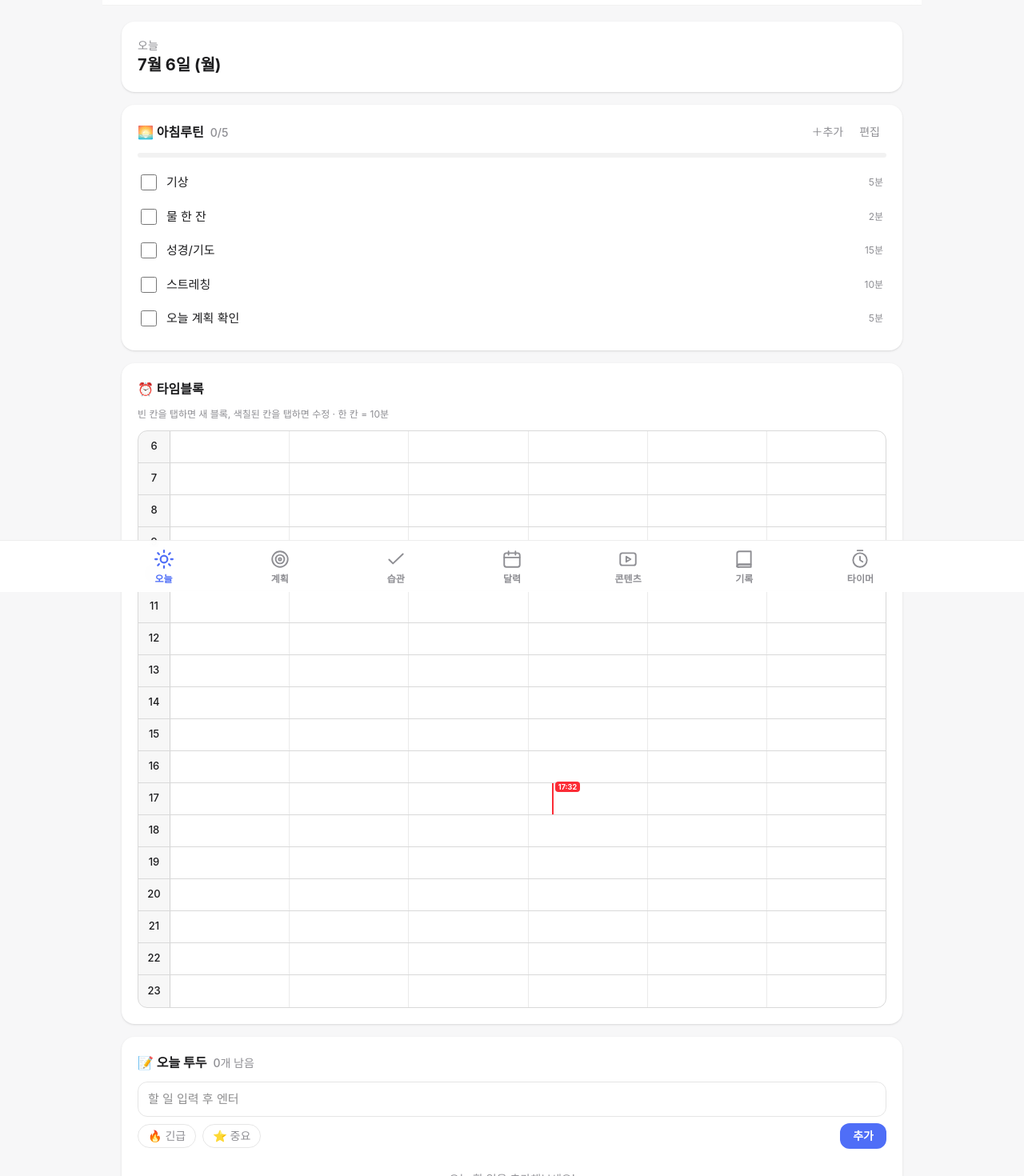
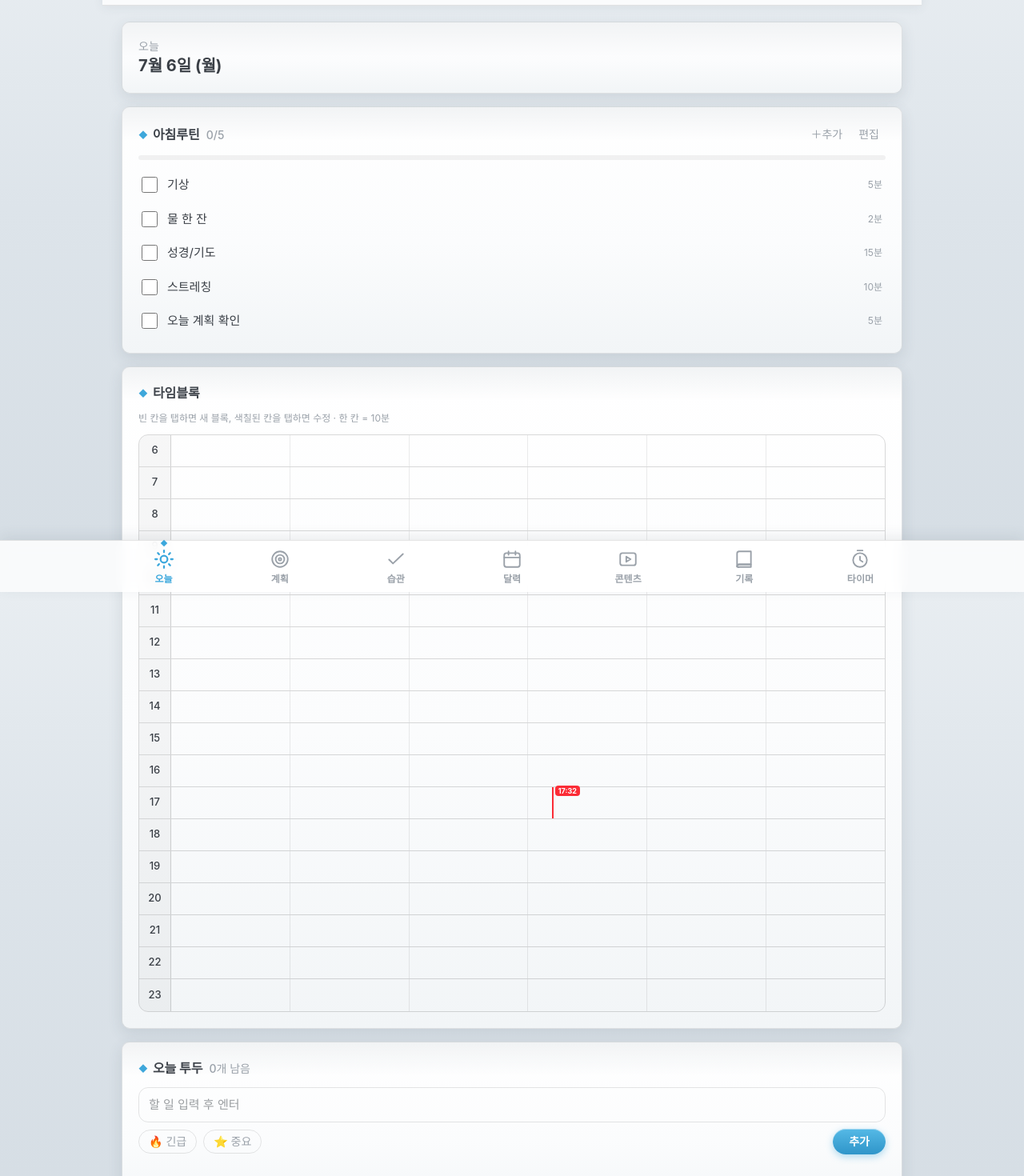
Before and after one commit to jenflox0403-collab/life-system, a React (Vite) app: page / in a window 1280 px wide. Shown: the part 60-1530 px from the top of the page at 80% size. Built offline with nearby package versions, Linux system fonts and the light colour scheme.

Commit message:
디자인: SAO(소드아트온라인) 시스템 창 스타일 적용 (패널·버튼·다이아몬드 포인트·하늘빛 배경)

```diff
--- a/src/App.jsx
+++ b/src/App.jsx
@@ -38,8 +38,8 @@ export default function App() {
 
   return (
     <div className="mx-auto flex min-h-dvh w-full max-w-5xl flex-col">
-      <header className="sticky top-0 z-10 flex items-center justify-between border-b border-black/5 bg-white/90 px-5 py-3.5 backdrop-blur">
-        <h1 className="text-xl font-bold tracking-tight">{current.label}</h1>
+      <header className="sticky top-0 z-10 flex items-center justify-between border-b border-black/10 bg-white/80 px-5 py-3.5 shadow-[0_2px_12px_rgba(60,75,90,0.08)] backdrop-blur">
+        <h1 className="sao-title text-xl font-bold tracking-tight text-[var(--color-heading)]">{current.label}</h1>
         <button
           onClick={() => setIsSettingsOpen(true)}
           aria-label="설정 및 백업"
@@ -55,7 +55,7 @@ export default function App() {
 
       <nav
         aria-label="주요 탭"
-        className="pb-safe fixed inset-x-0 bottom-0 z-10 border-t border-black/[0.07] bg-white/95 backdrop-blur"
+        className="pb-safe fixed inset-x-0 bottom-0 z-10 border-t border-black/10 bg-white/85 shadow-[0_-4px_16px_rgba(60,75,90,0.1)] backdrop-blur"
       >
         <div className="mx-auto flex max-w-5xl px-1">
           {TABS.map((tab) => {
@@ -66,10 +66,13 @@ export default function App() {
                 key={tab.id}
                 onClick={() => setActiveTab(tab.id)}
                 aria-current={isActive ? 'page' : undefined}
-                className={`group flex flex-1 flex-col items-center gap-1 pt-2.5 pb-2 text-xs font-semibold transition-colors ${
+                className={`group relative flex flex-1 flex-col items-center gap-1 pt-2.5 pb-2 text-xs font-semibold transition-colors ${
                   isActive ? 'text-[var(--color-accent)]' : 'text-[var(--color-muted)] hover:text-[var(--color-text)]'
                 }`}
               >
+                {isActive && (
+                  <span className="absolute top-0 size-1.5 rotate-45 bg-[var(--color-accent)]" />
+                )}
                 <TabIcon
                   width={26}
                   height={26}
--- a/src/components/today/BlockEditor.jsx
+++ b/src/components/today/BlockEditor.jsx
@@ -26,7 +26,7 @@ export default function BlockEditor({ initial, dayStart, dayEnd, onSave, onDelet
   return (
     <div className="fixed inset-0 z-20 flex items-end justify-center bg-black/40" onClick={onClose}>
       <div
-        className="pb-safe w-full max-w-5xl rounded-t-3xl bg-white p-6"
+        className="pb-safe w-full max-w-5xl sao-sheet p-6"
         onClick={(event) => event.stopPropagation()}
       >
         <h3 className="mb-4 text-lg font-bold">{initial.id ? '블록 수정' : '새 타임블록'}</h3>
@@ -78,11 +78,11 @@ export default function BlockEditor({ initial, dayStart, dayEnd, onSave, onDelet
 
         <div className="flex gap-2">
           {initial.id && (
-            <button onClick={() => onDelete(initial.id)} className="rounded-xl border border-red-200 px-4 py-3 font-bold text-red-500">
+            <button onClick={() => onDelete(initial.id)} className="sao-btn-danger px-5 py-3">
               삭제
             </button>
           )}
-          <button onClick={handleSave} className="flex-1 rounded-xl bg-[var(--color-accent)] py-3 font-bold text-white active:scale-[0.98]">
+          <button onClick={handleSave} className="flex-1 sao-btn-primary py-3">
             저장
           </button>
         </div>
--- a/src/components/today/RoutineCard.jsx
+++ b/src/components/today/RoutineCard.jsx
@@ -31,10 +31,10 @@ export default function RoutineCard({ title, emoji, items, checked, onToggle, on
   }
 
   return (
-    <section className="rounded-2xl bg-white p-5 shadow-sm">
+    <section className="sao-card p-5">
       <div className="mb-3 flex items-center justify-between">
-        <h3 className="font-bold">
-          {emoji} {title}
+        <h3 className="sao-title font-bold">
+          {title}
           <span className="ml-2 text-sm font-medium text-[var(--color-muted)]">
             {doneCount}/{items.length}
           </span>
--- a/src/components/today/TimeblockSection.jsx
+++ b/src/components/today/TimeblockSection.jsx
@@ -41,10 +41,10 @@ export default function TimeblockSection({
   }
 
   return (
-    <section className="rounded-2xl bg-white p-5 shadow-sm">
+    <section className="sao-card p-5">
       <div className="mb-3 flex items-center justify-between">
-        <h3 className="font-bold">
-          ⏰ 타임블록
+        <h3 className="sao-title font-bold">
+          타임블록
           {rate !== null && (
             <span className="ml-2 text-sm font-medium text-[var(--color-muted)]">실행률 {rate}%</span>
           )}
--- a/src/components/today/TodayTab.jsx
+++ b/src/components/today/TodayTab.jsx
@@ -94,7 +94,7 @@ export default function TodayTab() {
 
   return (
     <div className="flex flex-col gap-4">
-      <section className="rounded-2xl bg-white p-5 shadow-sm">
+      <section className="sao-card p-5">
         <p className="text-sm text-[var(--color-muted)]">오늘</p>
         <h2 className="text-xl font-bold">{formatKorean()}</h2>
       </section>
--- a/src/components/today/TodoSection.jsx
+++ b/src/components/today/TodoSection.jsx
@@ -4,10 +4,10 @@ import { uid } from '../../lib/uid.js'
 // 이 파일은 "오늘 투두" 카드 담당
 // 우선순위 도트: 긴급+중요(빨강) / 중요(파랑) / 긴급(주황) / 둘 다 아님(회색)
 export function priorityColor(todo) {
-  if (todo.urgent && todo.important) return '#ef4444'
-  if (todo.important) return '#4f6ef7'
-  if (todo.urgent) return '#ff9f0a'
-  return '#b0b0b8'
+  if (todo.urgent && todo.important) return '#e0426a'
+  if (todo.important) return '#3ba7dc'
+  if (todo.urgent) return '#f0a53c'
+  return '#aeb6bd'
 }
 
 export default function TodoSection({ todos, onChange, onSendToTimeblock }) {
@@ -36,9 +36,9 @@ export default function TodoSection({ todos, onChange, onSendToTimeblock }) {
   const remaining = todos.filter((todo) => !todo.done).length
 
   return (
-    <section className="rounded-2xl bg-white p-5 shadow-sm">
-      <h3 className="mb-3 font-bold">
-        📝 오늘 투두
+    <section className="sao-card p-5">
+      <h3 className="sao-title mb-3 font-bold">
+        오늘 투두
         <span className="ml-2 text-sm font-medium text-[var(--color-muted)]">{remaining}개 남음</span>
       </h3>
 
@@ -68,7 +68,7 @@ export default function TodoSection({ todos, onChange, onSendToTimeblock }) {
           >
             ⭐ 중요
           </button>
-          <button type="submit" className="ml-auto rounded-xl bg-[var(--color-accent)] px-4 py-1.5 font-bold text-white active:scale-95">
+          <button type="submit" className="ml-auto sao-btn-primary px-5 py-1.5">
             추가
           </button>
         </div>
--- a/src/components/ui/Placeholder.jsx
+++ b/src/components/ui/Placeholder.jsx
@@ -1,7 +1,7 @@
 // 이 파일은 아직 만들지 않은 탭의 "공사 중" 안내판 담당
 export default function Placeholder({ title, description }) {
   return (
-    <section className="flex flex-col items-center justify-center gap-2 rounded-2xl bg-white px-6 py-16 text-center shadow-sm">
+    <section className="flex flex-col items-center justify-center gap-2 sao-card px-6 py-16 text-center">
       <p className="text-3xl">🚧</p>
       <h2 className="text-base font-bold">{title}</h2>
       <p className="text-sm text-[var(--color-muted)]">{description}</p>
--- a/src/components/ui/SettingsSheet.jsx
+++ b/src/components/ui/SettingsSheet.jsx
@@ -20,7 +20,7 @@ export default function SettingsSheet({ onClose }) {
   return (
     <div className="fixed inset-0 z-20 flex items-end justify-center bg-black/40" onClick={onClose}>
       <div
-        className="pb-safe w-full max-w-5xl rounded-t-3xl bg-white p-6"
+        className="pb-safe w-full max-w-5xl sao-sheet p-6"
         onClick={(event) => event.stopPropagation()}
       >
         <h2 className="mb-1 text-lg font-bold">설정</h2>
@@ -31,7 +31,7 @@ export default function SettingsSheet({ onClose }) {
         <div className="flex flex-col gap-3">
           <button
             onClick={downloadBackup}
-            className="rounded-xl bg-[var(--color-accent)] py-3 font-bold text-white transition active:scale-[0.98]"
+            className="sao-btn-primary py-3"
           >
             📤 데이터 내보내기 (JSON 백업)
           </button>
--- a/src/index.css
+++ b/src/index.css
@@ -1,21 +1,23 @@
 @import 'tailwindcss';
 
-/* 이 파일은 앱 전체 공통 스타일 담당 */
+/* 이 파일은 앱 전체 공통 스타일 담당 — SAO(소드아트온라인) 시스템 창 스타일 */
 
 :root {
+  --color-bg: #dfe5ea;
   --color-surface: #ffffff;
-  --color-bg: #f7f7f8;
-  --color-text: #1c1c1e;
-  --color-muted: #8e8e93;
-  --color-accent: #4f6ef7;
+  --color-text: #3a3f46;
+  --color-heading: #4a4f57;
+  --color-muted: #9aa1a9;
+  --color-accent: #3ba7dc; /* SAO 파랑 (확인/포인트) */
+  --color-danger: #e0426a; /* SAO 핑크 (취소/경고) */
 
-  /* 타임블록 카테고리 색 (나중에 사용) */
-  --cat-work: #4f6ef7;
-  --cat-content: #e0559a;
-  --cat-exercise: #34c759;
-  --cat-faith: #af7ff0;
-  --cat-personal: #ff9f0a;
-  --cat-buffer: #b0b0b8;
+  /* 타임블록 카테고리 색 */
+  --cat-work: #3ba7dc;
+  --cat-content: #e0426a;
+  --cat-exercise: #4cc38a;
+  --cat-faith: #9d7fe0;
+  --cat-personal: #f0a53c;
+  --cat-buffer: #aeb6bd;
 }
 
 html,
@@ -23,9 +25,77 @@ body {
   font-family:
     'Pretendard Variable', Pretendard, -apple-system, BlinkMacSystemFont,
     'Apple SD Gothic Neo', 'Malgun Gothic', 'Segoe UI', system-ui, sans-serif;
-  background: var(--color-bg);
+  /* 은은한 하늘빛 배경 — 게임 속 공중 도시 느낌 */
+  background:
+    linear-gradient(180deg, #e8edf1 0%, #dde4ea 40%, #d5dde4 100%) fixed;
   color: var(--color-text);
   -webkit-font-smoothing: antialiased;
+}
+
+/* ===== SAO 시스템 창 패널 ===== */
+.sao-card {
+  position: relative;
+  border-radius: 10px;
+  border: 1px solid rgba(120, 130, 140, 0.25);
+  background: linear-gradient(180deg, #ffffff 0%, #fbfcfd 55%, #f2f5f7 100%);
+  box-shadow:
+    0 6px 18px rgba(60, 75, 90, 0.12),
+    inset 0 1px 0 rgba(255, 255, 255, 0.9);
+  overflow: hidden;
+}
+
+/* 카드 상단의 은은한 헤더 밴드 (Invite 창 상단 느낌) */
+.sao-card::before {
+  content: '';
+  position: absolute;
+  inset: 0 0 auto 0;
+  height: 42px;
+  background: linear-gradient(180deg, rgba(160, 172, 182, 0.14), rgba(160, 172, 182, 0));
+  pointer-events: none;
+}
+
+/* 카드 제목 앞 다이아몬드 포인트 */
+.sao-title::before {
+  content: '◆';
+  margin-right: 6px;
+  font-size: 0.7em;
+  color: var(--color-accent);
+  vertical-align: 1px;
+}
+
+/* ===== 버튼 ===== */
+.sao-btn-primary {
+  border-radius: 9999px;
+  background: linear-gradient(180deg, #55b9e6, #2f95c9);
+  color: #fff;
+  font-weight: 700;
+  box-shadow: 0 3px 10px rgba(59, 167, 220, 0.4), inset 0 1px 0 rgba(255, 255, 255, 0.45);
+  transition: transform 0.1s, filter 0.15s;
+}
+.sao-btn-primary:active {
+  transform: scale(0.97);
+  filter: brightness(0.95);
+}
+
+.sao-btn-danger {
+  border-radius: 9999px;
+  border: 1.5px solid rgba(224, 66, 106, 0.5);
+  color: var(--color-danger);
+  font-weight: 700;
+  background: rgba(224, 66, 106, 0.06);
+  transition: transform 0.1s;
+}
+.sao-btn-danger:active {
+  transform: scale(0.97);
+}
+
+/* 아래에서 떠오르는 시트 (블록 편집/설정 창) */
+.sao-sheet {
+  border-radius: 18px 18px 0 0;
+  border: 1px solid rgba(120, 130, 140, 0.25);
+  border-bottom: none;
+  background: linear-gradient(180deg, #ffffff, #f4f7f9);
+  box-shadow: 0 -8px 30px rgba(60, 75, 90, 0.2);
 }
 
 /* 모바일에서 탭바 아래 안전 영역(아이폰 홈바) 확보 */
```
